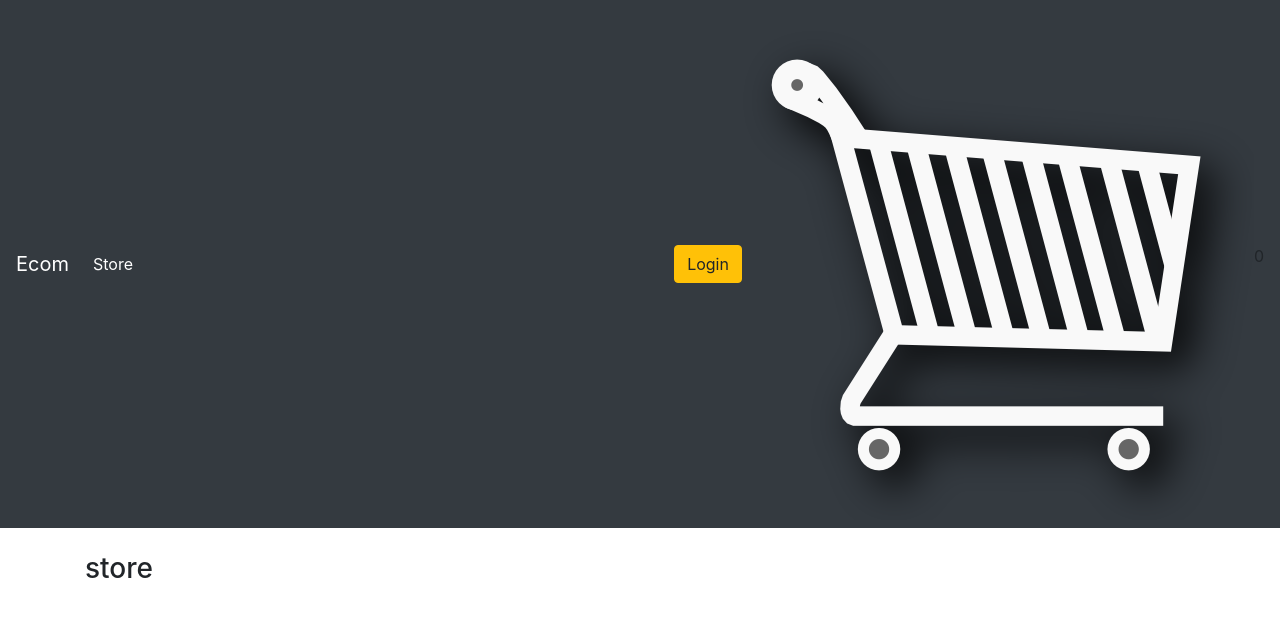
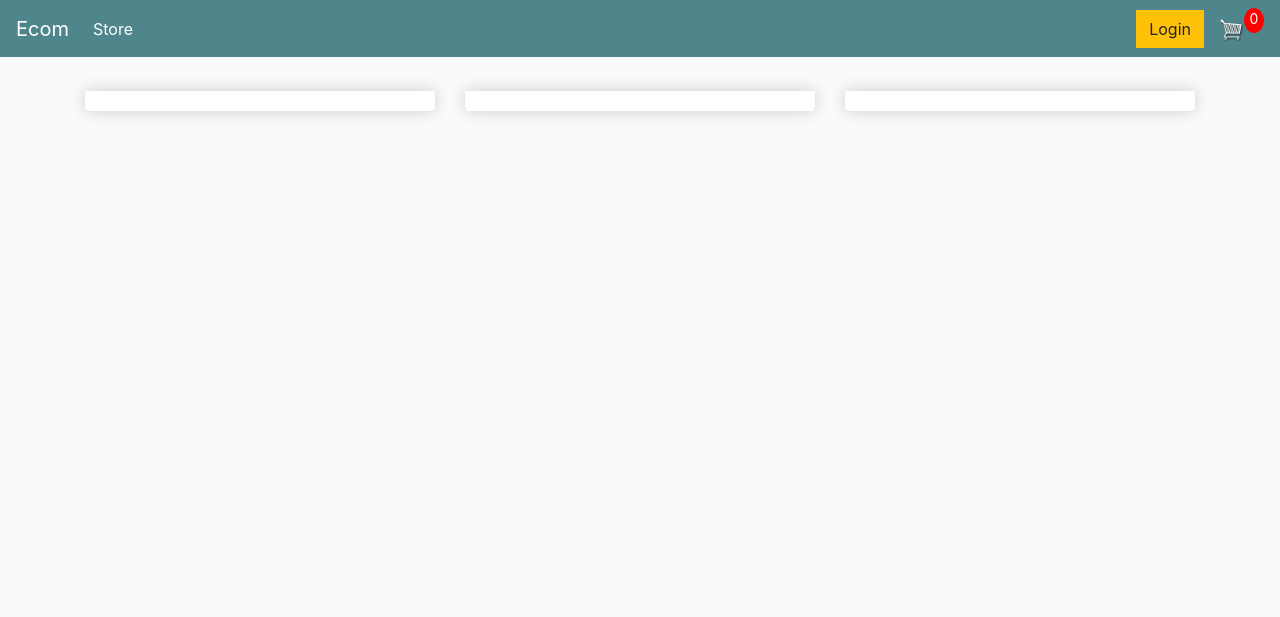
Before and after one commit to bellcastle88/E-commerce-Django, a Django app: page / in a window 1280 px wide. Shown: the top 617 px of the page. Run offline with Django 3.2, Linux system fonts and the light colour scheme; some libraries are stand-ins or nearby versions.

Commit message:
feature 10/06

```diff
--- a/static/css/main.css
+++ b/static/css/main.css
@@ -1,3 +1,99 @@
 body{
-    background-color:white;
+	background-color: hsl(0, 0%, 98%);
 }
+
+h1,h2,h3,h4,h5,h6{
+	color:hsl(0, 0%, 30%);
+}
+
+.box-element{
+	box-shadow:hsl(0, 0%, 80%) 0 0 16px;
+	background-color: #fff;
+	border-radius: 4px;
+	padding: 10px;
+}
+
+.thumbnail{
+	width: 100%;
+	height: 200px;
+	-webkit-box-shadow: -1px -3px 5px -2px rgba(214,214,214,1);
+    -moz-box-shadow: -1px -3px 5px -2px rgba(214,214,214,1);
+    box-shadow: -1px -3px 5px -2px rgba(214,214,214,1);
+}
+
+.product{
+	border-radius: 0 0 4px 4px;
+}
+
+.bg-dark{
+	background-color: #4f868c!important;
+}
+
+#cart-icon{
+	width:25px;
+	display: inline-block;
+	margin-left: 15px;
+}
+
+#cart-total{
+	display: block;
+	text-align: center;
+	color:#fff;
+	background-color: red;
+	width: 20px;
+	height: 25px;
+	border-radius: 50%;
+	font-size: 14px;
+}
+
+.col-lg-4, .col-lg-6, .col-lg-8, .col-lg-12{
+	margin-top: 10px;
+}
+
+.btn{
+	border-radius: 0;
+}
+
+.row-image{
+	width: 100px;
+}
+
+.form-field{
+	width:250px;
+	display: inline-block;
+	padding: 5px;
+}
+
+.cart-row{
+	display: flex;
+    align-items: flex-stretch;
+    padding-bottom: 10px;
+    margin-bottom: 10px;
+    border-bottom: 1px solid #ececec;
+
+}
+
+.quantity{
+	display: inline-block;
+	font-weight: 700;
+	padding-right:10px;
+
+
+}
+
+.chg-quantity{
+	width: 12px;
+	cursor: pointer;
+	display: block;
+	margin-top: 5px;
+	transition:.1s;
+}
+
+.chg-quantity:hover{
+	opacity: .6;
+}
+
+
+.hidden{
+	display: none!important;
+}
--- a/store/templates/store/store.html
+++ b/store/templates/store/store.html
@@ -1,5 +1,23 @@
 {% extends 'store/main.html' %}
 {% load static %}
 {% block content %}
-    <h3>store</h3>
+    <div class="row">
+        <div class="col-lg-4">
+            <div class="box-element product">
+
+            </div>
+        </div>
+
+        <div class="col-lg-4">
+            <div class="box-element product">
+
+            </div>
+        </div>
+
+        <div class="col-lg-4">
+            <div class="box-element product">
+
+            </div>
+        </div>
+    </div>
 {% endblock content %}
```
Also changed, not shown: static/images/placeholder.png (added), 1 other file.
